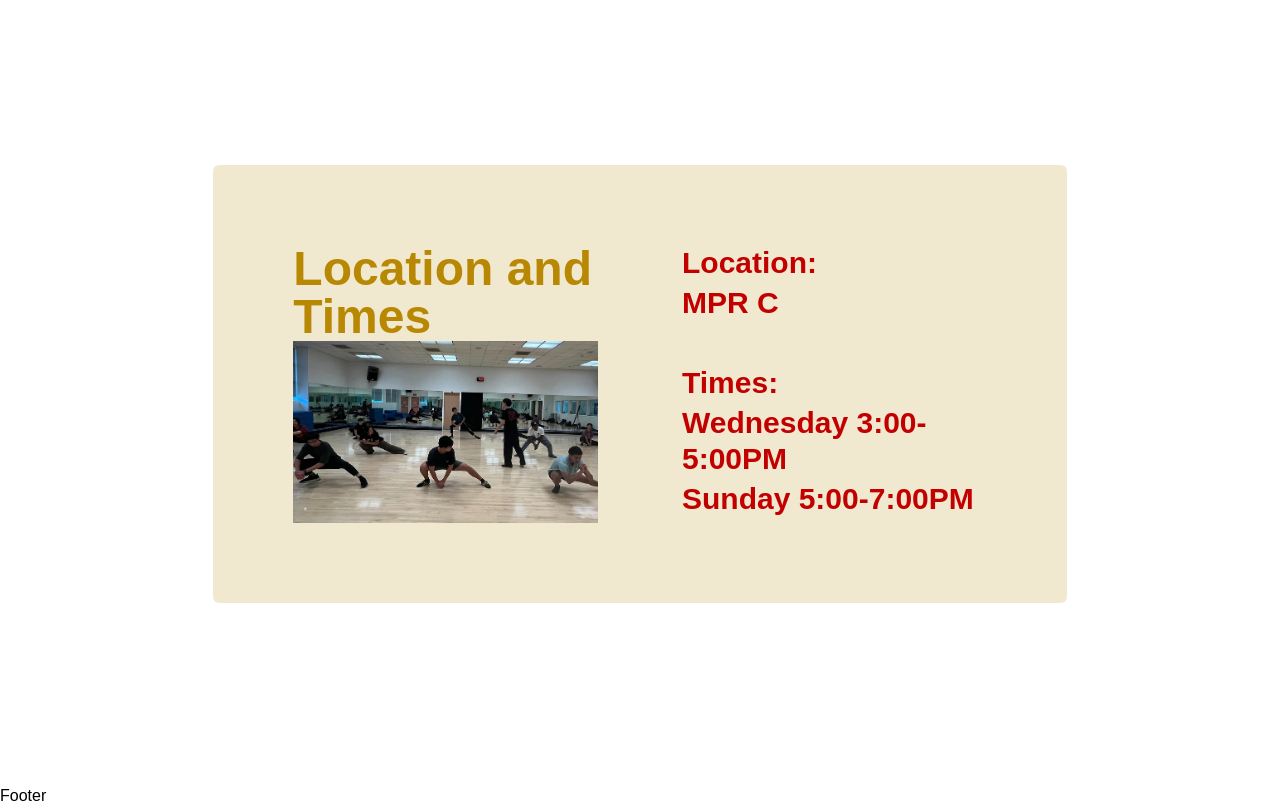
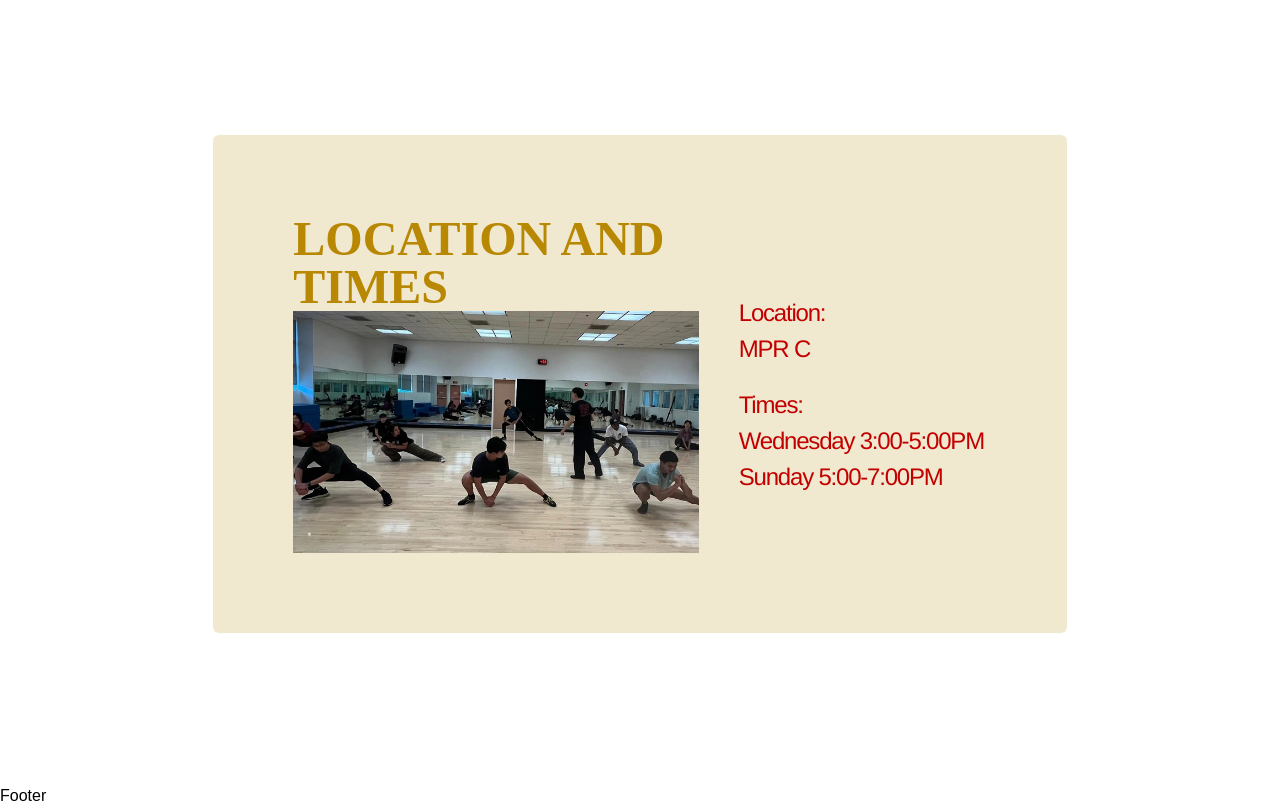
Before and after one commit to acm-ucr/wushu-website, a Next.js app: page / in a window 1280 px wide. Shown: the part 1640-2448 px from the top of the page. Built offline with nearby package versions, Linux system fonts and the light colour scheme; a web font is replaced by a local one.

Commit message:
Fixed fonts Location and Times

```diff
--- a/src/components/home/LocationAndTime.tsx
+++ b/src/components/home/LocationAndTime.tsx
@@ -3,24 +3,24 @@ import Image from "next/image";
 
 const LocationAndTime = () => {
   return (
-    <div className="bg-wushu-cream-100 flex w-2/3 gap-1 rounded-md p-10">
+    <div className="bg-wushu-cream-100 flex w-2/3 rounded-md p-10">
       <div className="flex w-2/3 flex-col justify-items-center gap-1 rounded-md p-10">
         <div>
-          <h1 className="text-wushu-gold-100 top-left text-5xl font-extrabold">
-            Location and Times
+          <h1 className="text-wushu-gold-100 top-left font-margasa text-5xl font-extrabold">
+            LOCATION AND TIMES
           </h1>
           <Image
             src="/images/who_we_are/location_and_times_img.webp"
             alt="Location and Times (shows club participants all participating in an activity)"
-            width={1000}
-            height={300}
+            width={3000}
+            height={3000}
           />
         </div>
       </div>
-      <div className="text-wushu-red-100 flex w-2/3 flex-col justify-items-start gap-1 p-10 pt-10 pb-3 text-3xl font-bold">
-        <h2>Location:</h2>
+      <div className="text-wushu-red-100 font-arimo flex w-2/5 flex-col pt-10 text-[24px] tracking-tighter">
+        <h2 className="pt-20">Location:</h2>
         <h2>MPR C</h2>
-        <h2 className="pt-10">Times:</h2>
+        <h2 className="pt-5">Times:</h2>
         <h2>Wednesday 3:00-5:00PM</h2>
         <h2>Sunday 5:00-7:00PM</h2>
       </div>
```
